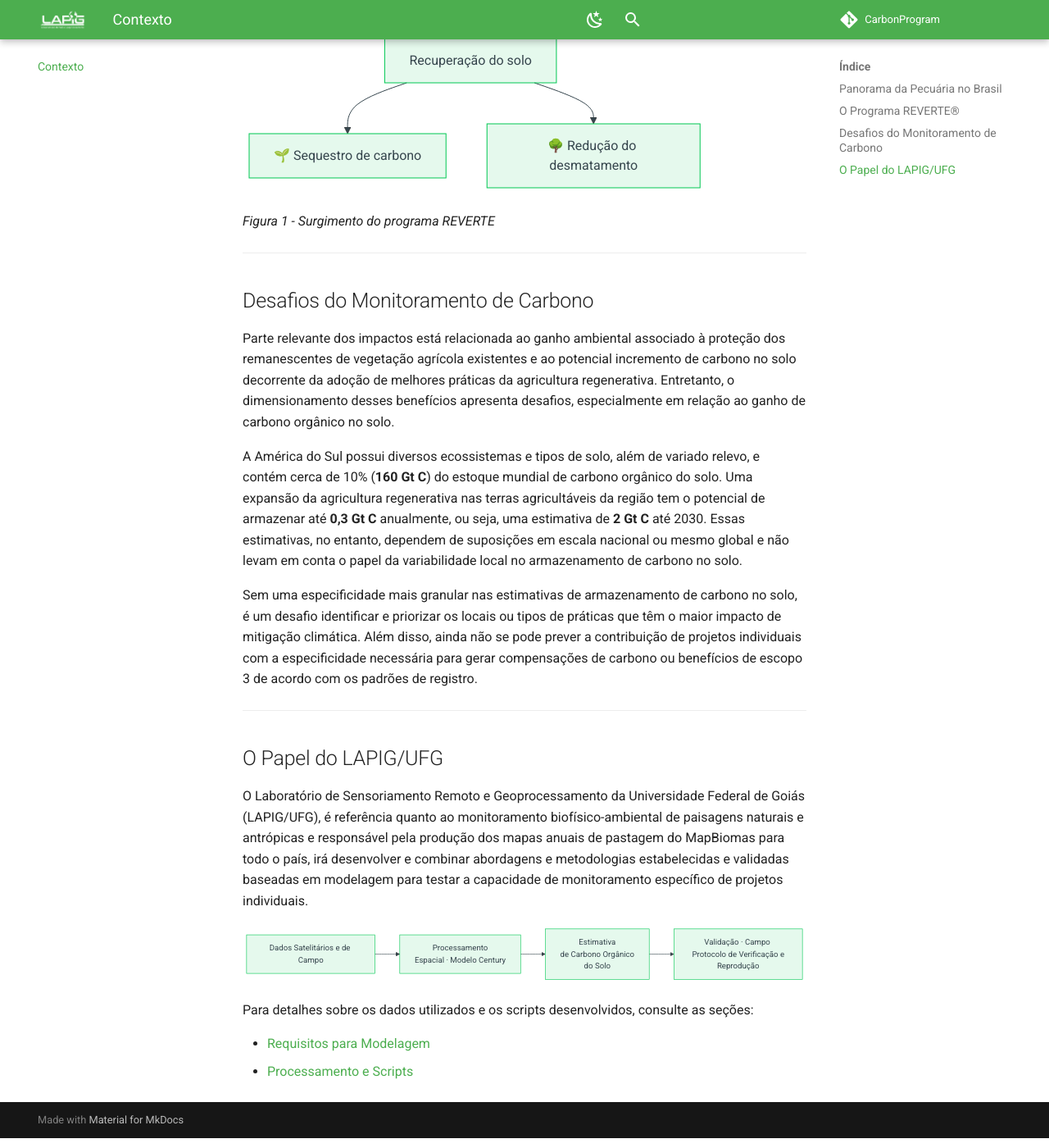
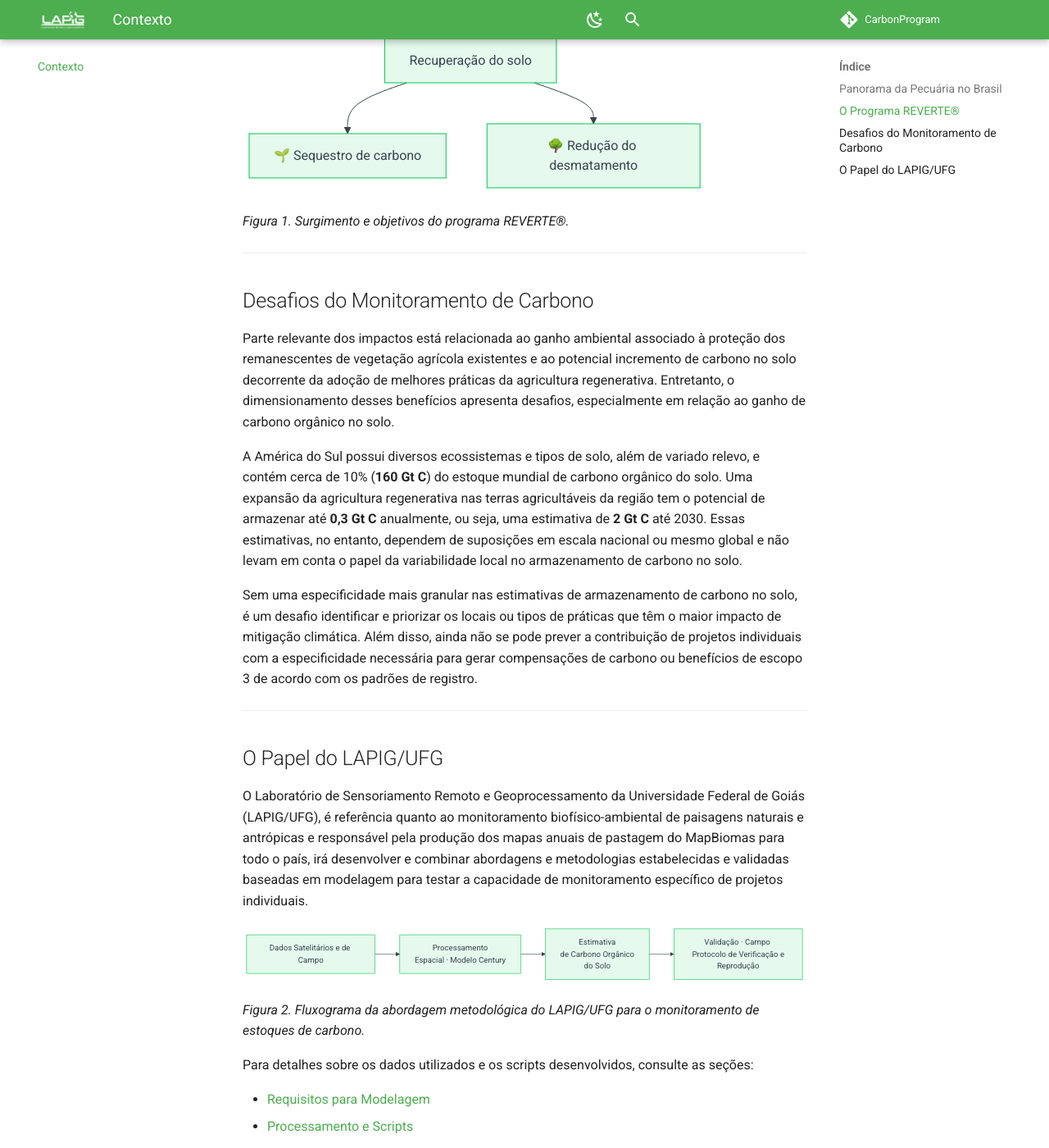
Before and after one commit to FelipeJesusRemoteSensing/CarbonProgram, an MkDocs documentation site: the page built from docs/mds/contexto.md, in a window 1280 px wide and 1400 px high, scrolled down 2112 px. Shown: the whole window at 82% size. Built offline with MkDocs 1.6.1 and Material for MkDocs 9.7.7, drawn with Linux system fonts in a browser that asks for light colours; comment, search, counter and statistics services are not loaded.

Commit message:
nomes figuras

````diff
--- a/docs/mds/contexto.md
+++ b/docs/mds/contexto.md
@@ -31,7 +31,7 @@
     E --> F[🌱 Sequestro de carbono]
     E --> G[🌳 Redução do desmatamento]
 ```
-*Figura 1 - Surgimento do programa REVERTE*
+*Figura 1. Surgimento e objetivos do programa REVERTE®.*
 
 ---
 
@@ -56,6 +56,7 @@
     C --> D[Validação · Campo <br> Protocolo de Verificação e Reprodução]
 
 ```
+*Figura 2. Fluxograma da abordagem metodológica do LAPIG/UFG para o monitoramento de estoques de carbono.*
 
 Para detalhes sobre os dados utilizados e os scripts desenvolvidos, consulte as seções:
 
````
Also changed, not shown: docs/mds/referencias_conceituais.md (+1 -1 lines).
